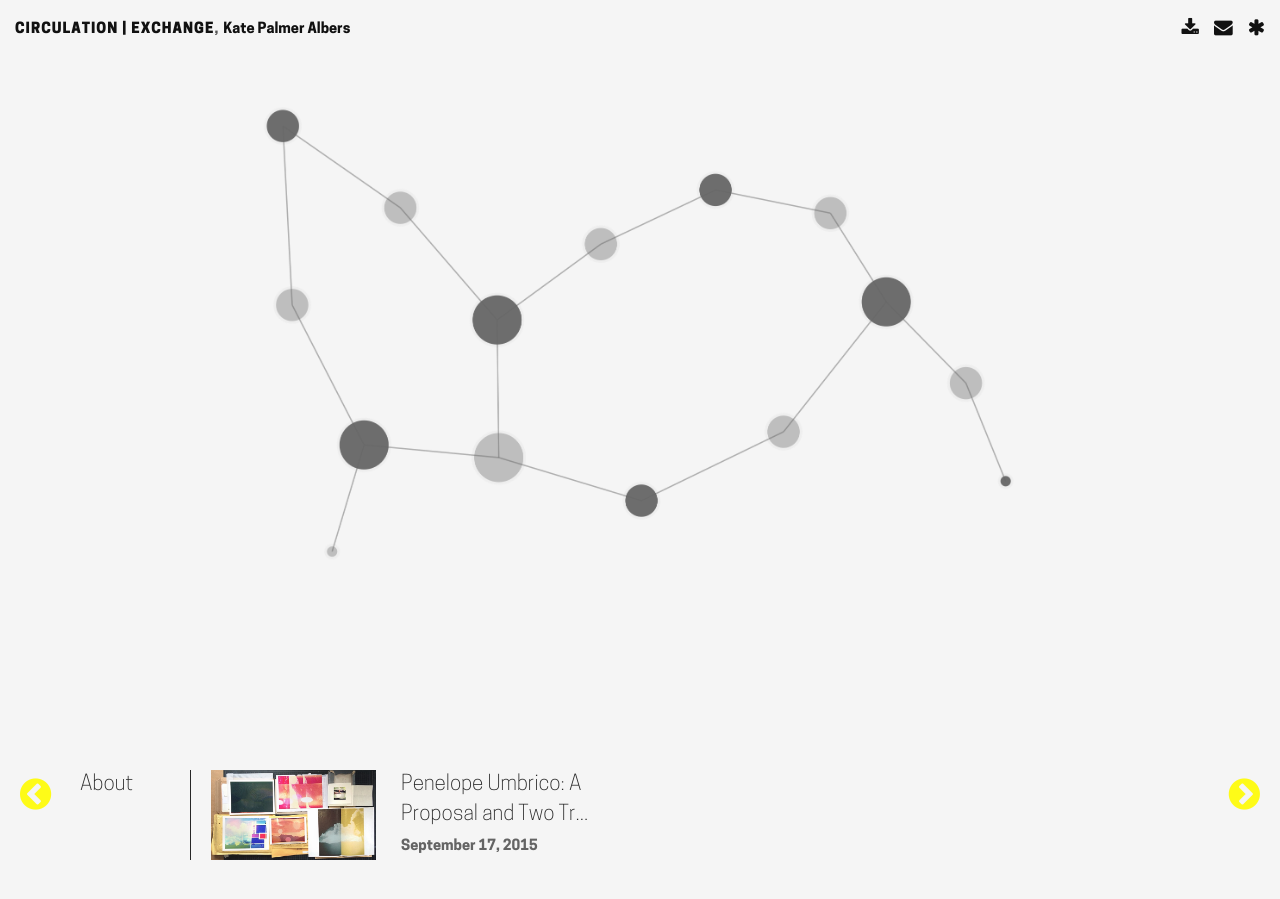
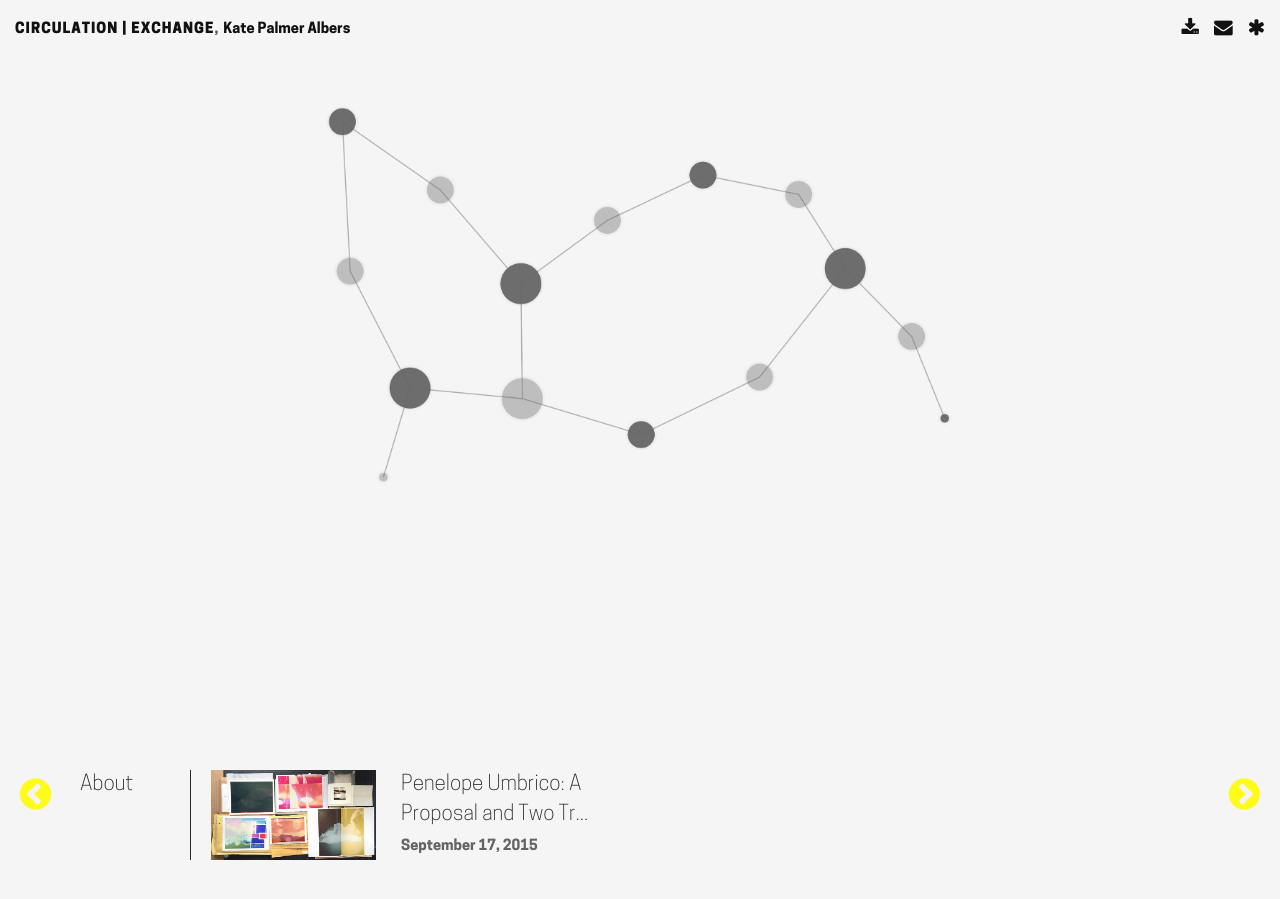
Before and after one commit to katepalbers/circ-exchg, a Jekyll site: the page built from index.html, in a window 1280 px wide. Built offline with Jekyll 4.4.1, drawn with Linux system fonts in a browser that asks for light colours; nearby versions of some CDN libraries; some web fonts are replaced.

Commit message:
Tweak size on home and profile images

```diff
--- a/assets/css/k-print.css
+++ b/assets/css/k-print.css
@@ -173,7 +173,6 @@
 		background-image: url('../images/system/artswriters_logo_ffffff.png');
 	}
 	.figure-profile {
-		width: 200px;
 		border-bottom: 1px solid #555;
 	}
 }
--- a/assets/css/k.css
+++ b/assets/css/k.css
@@ -113,10 +113,10 @@ Home
 */
 
 img.home {
-	width: 60%;
+	width: 50%;
 	overflow: hidden;
-	margin-left: 20%;
-	margin-right: 20%;
+	margin-left: 25%;
+	margin-right: 25%;
 	margin-top: 100px;
 }
 .post-list {
```
